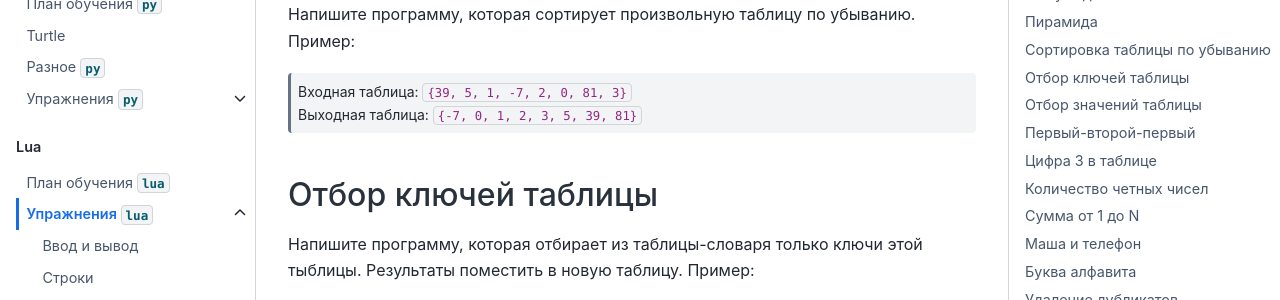
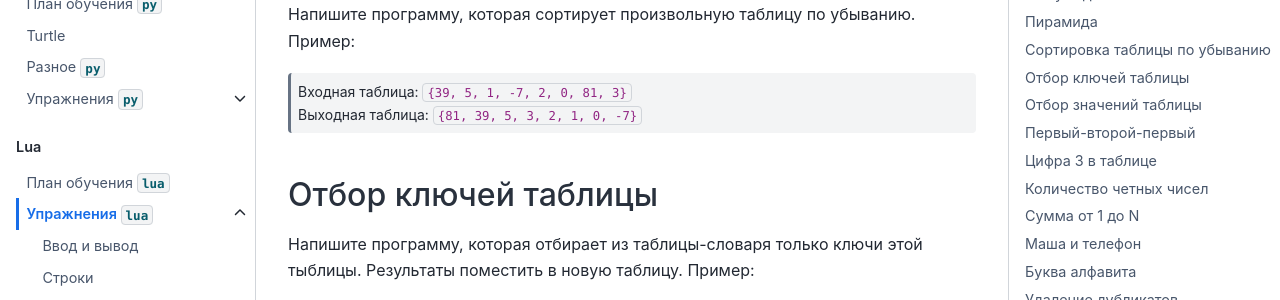
Before and after one commit to your-teach/faithpages, a Jupyter Book: the page built from tasks-lua/6.cycles.md, in a window 1280 px wide and 900 px high, scrolled down 1716 px. Shown: the part 151-451 px from the top of the window. Built offline with Jupyter Book 1.0.4 settings and Sphinx 7.4.7 and the Sphinx Book theme 1.1.4, drawn with Linux system fonts in a browser that asks for light colours.

```diff
--- a/tasks-lua/6.cycles.md
+++ b/tasks-lua/6.cycles.md
@@ -84,7 +84,7 @@ end
 Напишите программу, которая сортирует произвольную таблицу по убыванию. Пример:
 
 >Входная таблица: `{39, 5, 1, -7, 2, 0, 81, 3}`\
-Выходная таблица: `{-7, 0, 1, 2, 3, 5, 39, 81}`
+Выходная таблица: `{81, 39, 5, 3, 2, 1, 0, -7}`
 
 ## Отбор ключей таблицы
 Напишите программу, которая отбирает из таблицы-словаря только ключи этой тыблицы. Результаты поместить в новую таблицу. Пример:
```
